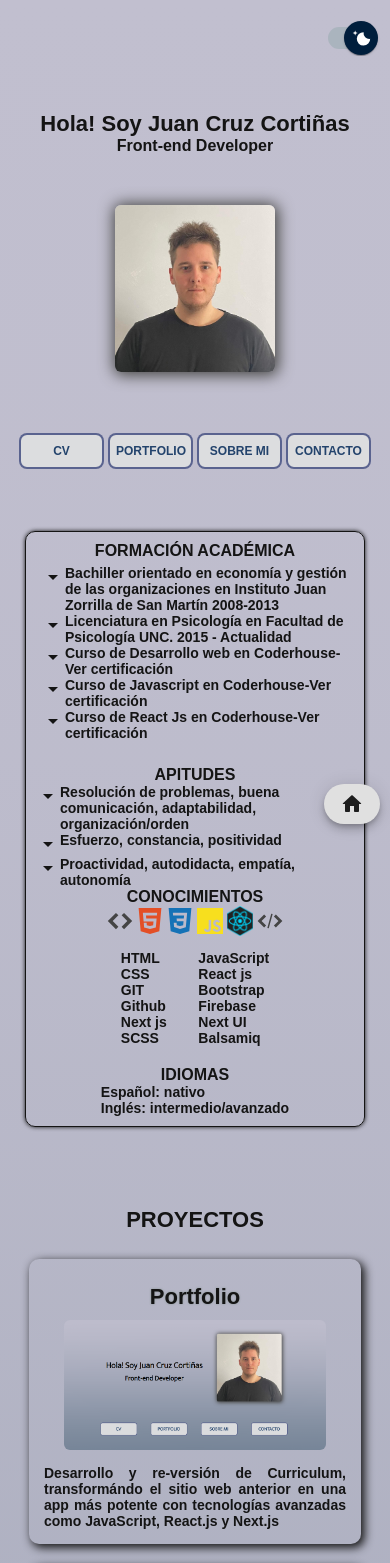
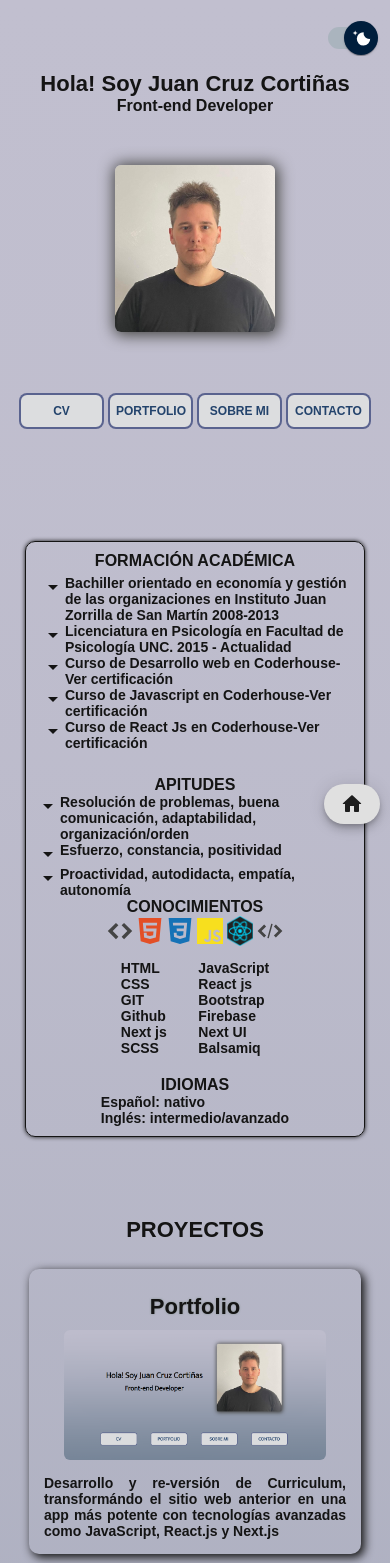
Before and after one commit to Jcruzcorti/portfolio, a Next.js app: page / in a window 390 px wide. Shown: the top 1563 px of the page. Built offline with nearby package versions, Linux system fonts and the light colour scheme; a web font is replaced by a local one.

Commit message:
Nuevas modificaciones en pantalla mobile, margin de componente Presentation y width de form

```diff
--- a/styles/Home.module.css
+++ b/styles/Home.module.css
@@ -625,7 +625,7 @@
         flex-direction: row;
         justify-content: center;
         align-items: center;
-        margin-top: 0px;
+        margin: 0px;
       }
 
       .h2{
@@ -787,7 +787,7 @@
         top: 20px;
         justify-content: flex-end;
         align-items: flex-end;
-        margin-bottom: 50px;
+        margin-bottom: 10px;
     }
 
 
@@ -810,7 +810,7 @@
         flex-direction: column;
         justify-content: center;
         align-items:  center;
-        margin-top: 50px;
+        margin-top: 100px;
         border: 1px solid #141414;
         border-radius: 10px;
         box-shadow: 0px 0px 4px 0px #141414;
@@ -1005,11 +1005,14 @@
         align-items: center;
         margin-top: 80px;
 
+
+
       }
 
       .divForm{
         display: flex;
         flex-direction: column;
+        width:87vw;
         justify-content: center;
         border: 1px solid #141414;
         border-radius: 10px;
@@ -1017,6 +1020,7 @@
         padding: 5px;
         box-shadow: 0px 0px 10px 0.5px #141414;
         background-color:inherit;
+
       }
 
       .divContactoForm{
```
